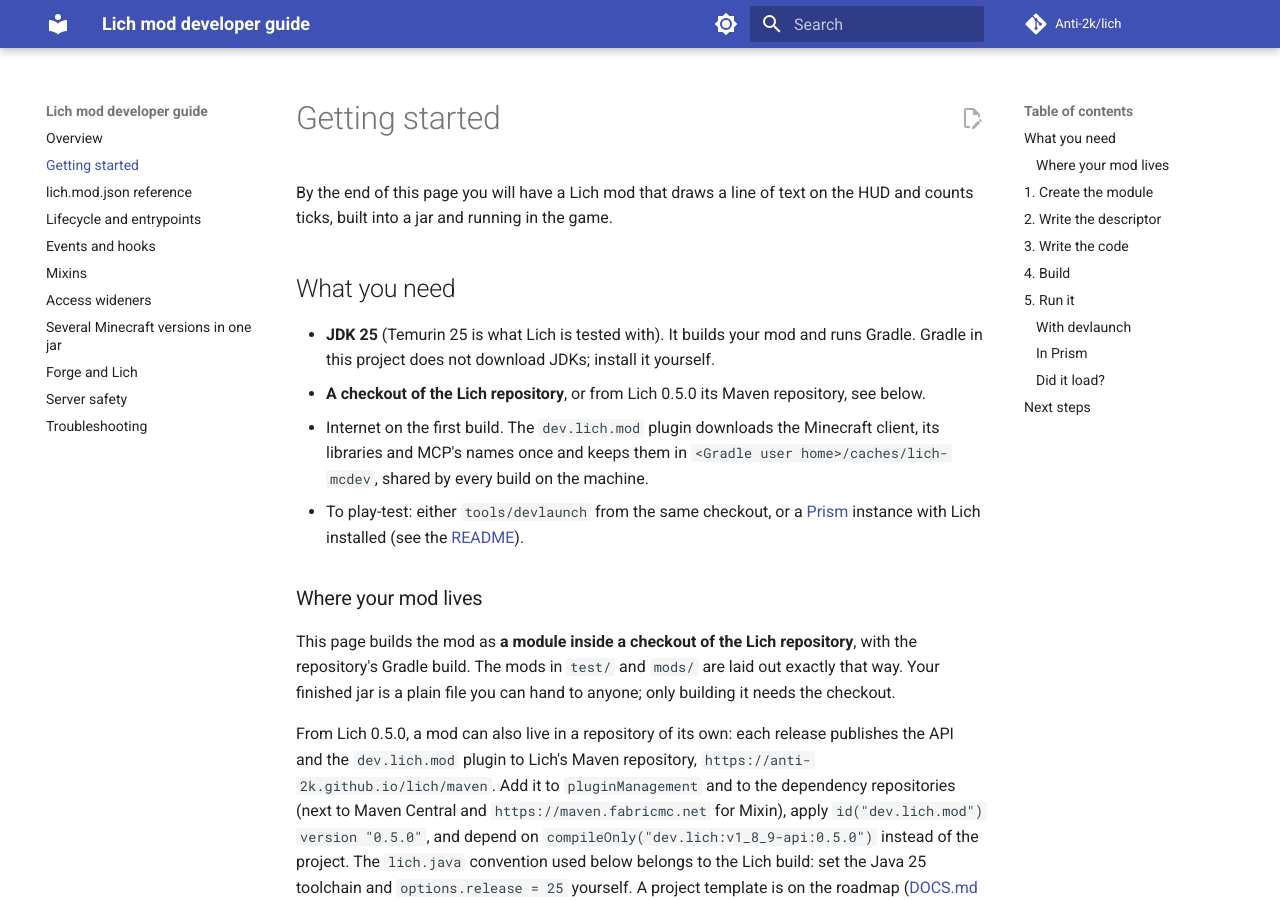
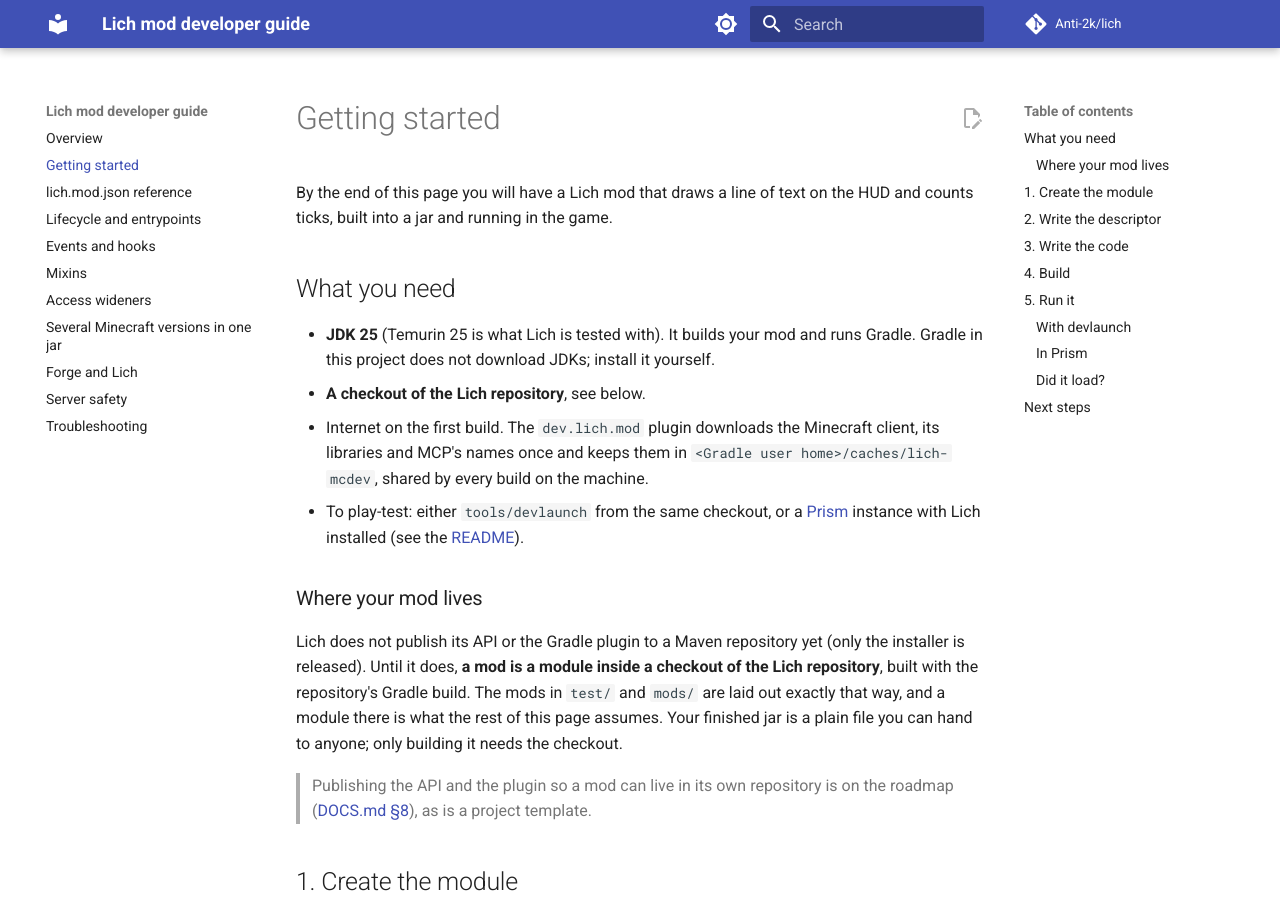
Before and after one commit to Anti-2k/lich, an MkDocs documentation site: the page built from docs/modding/getting-started.md, in a window 1280 px wide and 900 px high. Built offline with MkDocs 1.6.1 and Material for MkDocs 9.7.7, drawn with Linux system fonts in a browser that asks for light colours; comment, search, counter and statistics services are not loaded.

Commit message:
Revert "Maven repository on GitHub Pages: the API and the dev.lich.mod plugin with each release"
This reverts commit a6a125806eb0d43073ea70677adbe4375dd5e76f.

```diff
--- a/docs/modding/getting-started.md
+++ b/docs/modding/getting-started.md
@@ -7,7 +7,7 @@ jar and running in the game.
 
 - **JDK 25** (Temurin 25 is what Lich is tested with). It builds your mod and runs Gradle. Gradle in this project
   does not download JDKs; install it yourself.
-- **A checkout of the Lich repository**, or from Lich 0.5.0 its Maven repository, see below.
+- **A checkout of the Lich repository**, see below.
 - Internet on the first build. The `dev.lich.mod` plugin downloads the Minecraft client, its libraries and MCP's
   names once and keeps them in `<Gradle user home>/caches/lich-mcdev`, shared by every build on the machine.
 - To play-test: either `tools/devlaunch` from the same checkout, or a [Prism](https://prismlauncher.org/) instance
@@ -15,17 +15,13 @@ jar and running in the game.
 
 ### Where your mod lives
 
-This page builds the mod as **a module inside a checkout of the Lich repository**, with the repository's Gradle
-build. The mods in `test/` and `mods/` are laid out exactly that way. Your finished jar is a plain file you can hand to
-anyone; only building it needs the checkout.
+Lich does not publish its API or the Gradle plugin to a Maven repository yet (only the installer is released). Until
+it does, **a mod is a module inside a checkout of the Lich repository**, built with the repository's Gradle build.
+The mods in `test/` and `mods/` are laid out exactly that way, and a module there is what the rest of this page
+assumes. Your finished jar is a plain file you can hand to anyone; only building it needs the checkout.
 
-From Lich 0.5.0, a mod can also live in a repository of its own: each release publishes the API and the `dev.lich.mod`
-plugin to Lich's Maven repository, `https://anti-2k.github.io/lich/maven`. Add it to `pluginManagement` and to the
-dependency repositories (next to Maven Central and `https://maven.fabricmc.net` for Mixin), apply
-`id("dev.lich.mod") version "0.5.0"`, and depend on `compileOnly("dev.lich:v1_8_9-api:0.5.0")` instead of the project.
-The `lich.java` convention used below belongs to the Lich build: set the Java 25 toolchain and `options.release = 25`
-yourself. A project template is on the roadmap
-([DOCS.md §8](https://github.com/Anti-2k/lich/blob/main/DOCS.md#8-roadmap)).
+> Publishing the API and the plugin so a mod can live in its own repository is on the roadmap
+> ([DOCS.md §8](https://github.com/Anti-2k/lich/blob/main/DOCS.md#8-roadmap)), as is a project template.
 
 ## 1. Create the module
 
```
Also changed, not shown: AGENTS.md (+1 -8 lines), DOCS.md (+1 -1 lines), 16 other files.
